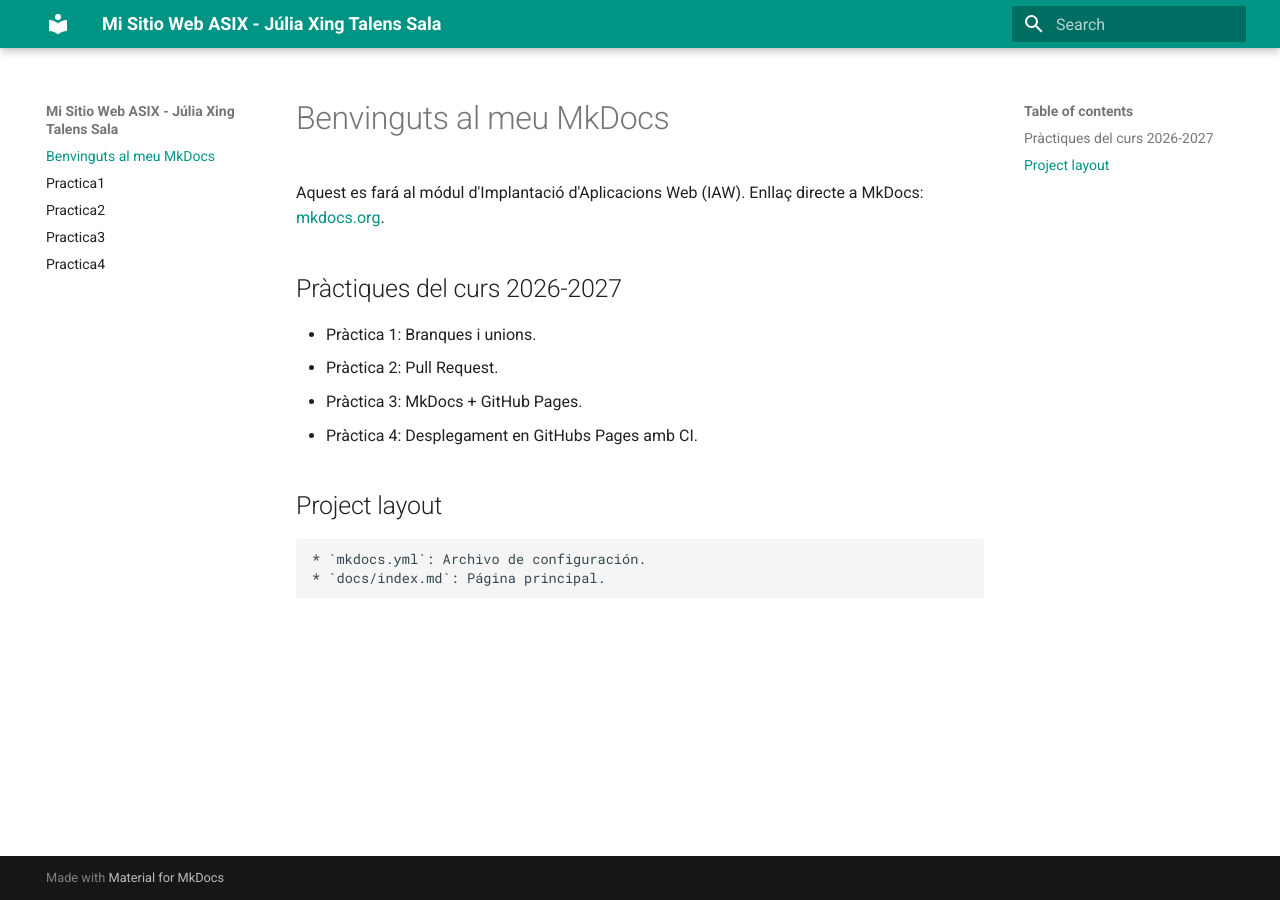
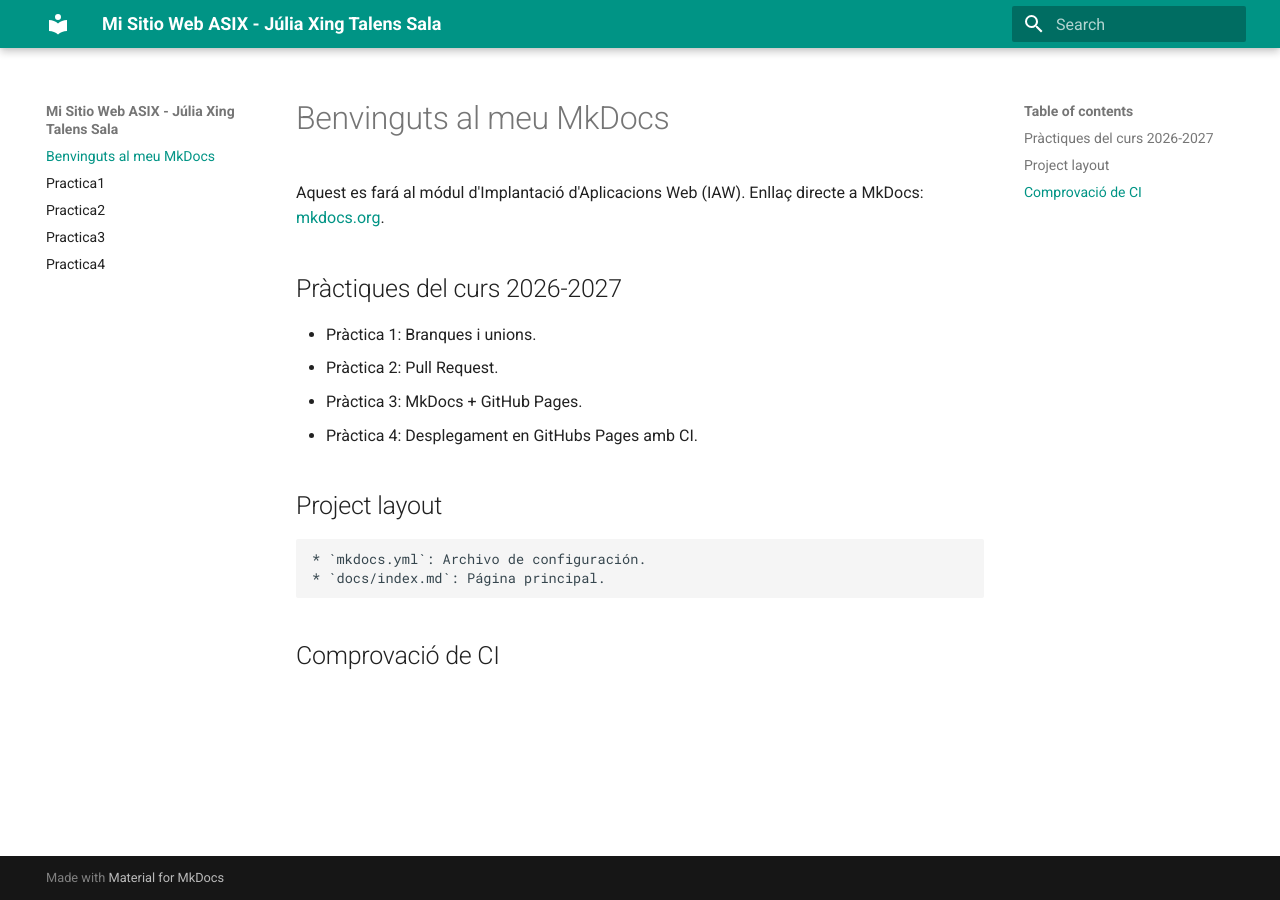
Before and after one commit to juliaatalenss/proyectoASIX_Julia, an MkDocs documentation site: the page built from docs/index.md, in a window 1280 px wide. Built offline with MkDocs 1.6.1 and Material for MkDocs 9.7.7, drawn with Linux system fonts in a browser that asks for light colours.

Commit message:
Prova d'actualització automàtica amb CI

```diff
--- a/docs/index.md
+++ b/docs/index.md
@@ -13,3 +13,4 @@ Aquest es fará al módul d'Implantació d'Aplicacions Web (IAW). Enllaç direct
 
     * `mkdocs.yml`: Archivo de configuración.
     * `docs/index.md`: Página principal.
+## Comprovació de CI
```
